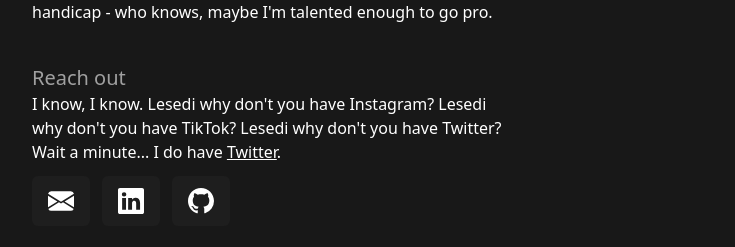
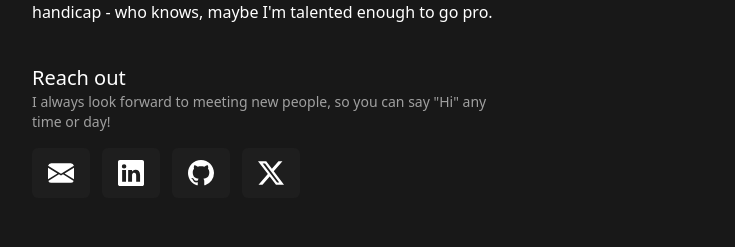
Before and after one commit to Lesmol/personal-portfolio, a React (Vite) app: page /about in a window 1280 px wide. Shown: the part 656-903 px from the top of the page, without its empty margins (272-1007 px from the left). After the commit the page ends 878 px from the top, so only its background shows below. Built offline with nearby package versions, Linux system fonts and the light colour scheme.

Commit message:
Updated ReachOut section to include Twitter and a new sub-heading

```diff
--- a/src/Components/About/ReachOut.tsx
+++ b/src/Components/About/ReachOut.tsx
@@ -3,20 +3,10 @@ import SocialLink from "./SocialLink";
 function ReachOut() {
   return (
     <div className="mt-10 max-w-screen-sm">
-      <h1 className="text-xl text-primary">Reach out</h1>
-      <p>
-        I know, I know. Lesedi why don't you have Instagram? Lesedi why don't
-        you have TikTok? Lesedi why don't you have Twitter? Wait a minute... I
-        do have{" "}
-        <a
-          href="https://www.twitter.com/LVMolemi"
-          target="_blank"
-          rel="noopener noreferrer"
-          className="underline"
-        >
-          Twitter
-        </a>
-        .
+      <h1 className="text-xl">Reach out</h1>
+      <p className="text-primary text-sm mb-4">
+        I always look forward to meeting new people, so you can say "Hi" any time
+        or day!
       </p>
       <div className="flex space-x-3 flex-wrap mt-3">
         <SocialLink
@@ -38,6 +28,12 @@ function ReachOut() {
           className="bi bi-github"
           d="M8 0C3.58 0 0 3.58 0 8c0 3.54 2.29 6.53 5.47 7.59.4.07.55-.17.55-.38 0-.19-.01-.82-.01-1.49-2.01.37-2.53-.49-2.69-.94-.09-.23-.48-.94-.82-1.13-.28-.15-.68-.52-.01-.53.63-.01 1.08.58 1.23.82.72 1.21 1.87.87 2.33.66.07-.52.28-.87.51-1.07-1.78-.2-3.64-.89-3.64-3.95 0-.87.31-1.59.82-2.15-.08-.2-.36-1.02.08-2.12 0 0 .67-.21 2.2.82.64-.18 1.32-.27 2-.27s1.36.09 2 .27c1.53-1.04 2.2-.82 2.2-.82.44 1.1.16 1.92.08 2.12.51.56.82 1.27.82 2.15 0 3.07-1.87 3.75-3.65 3.95.29.25.54.73.54 1.48 0 1.07-.01 1.93-.01 2.2 0 .21.15.46.55.38A8.01 8.01 0 0 0 16 8c0-4.42-3.58-8-8-8"
         />
+        <SocialLink
+          title="GitHub"
+          href="https://x.com/LVMolemi"
+          className="bi bi-twitter-x"
+          d="M12.6.75h2.454l-5.36 6.142L16 15.25h-4.937l-3.867-5.07-4.425 5.07H.316l5.733-6.57L0 .75h5.063l3.495 4.633L12.601.75Zm-.86 13.028h1.36L4.323 2.145H2.865z"
+        />
       </div>
     </div>
   );
```
